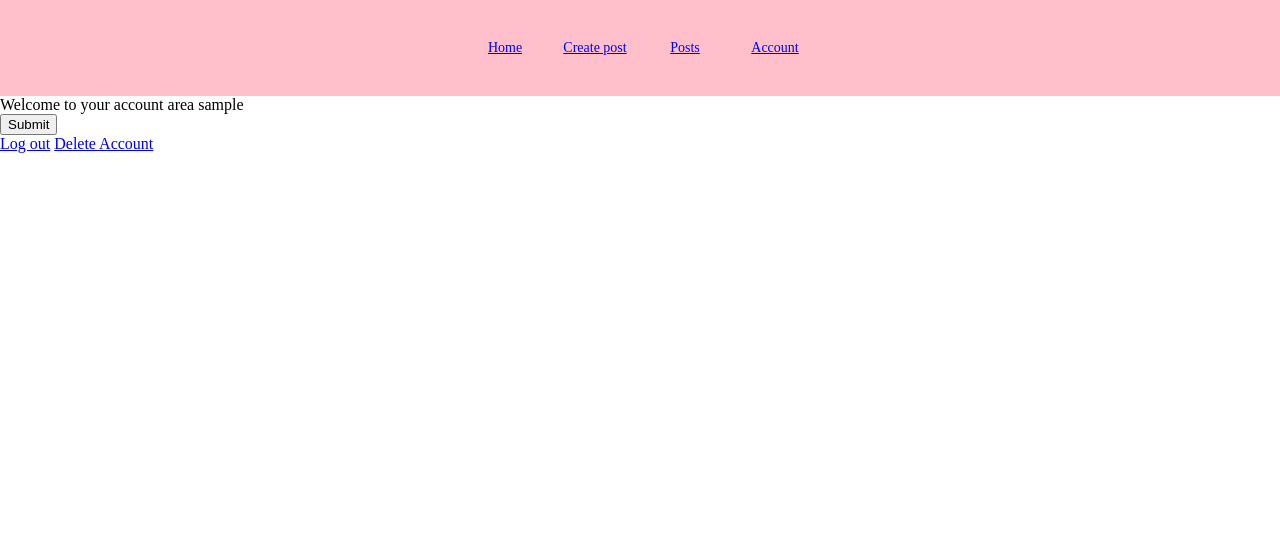
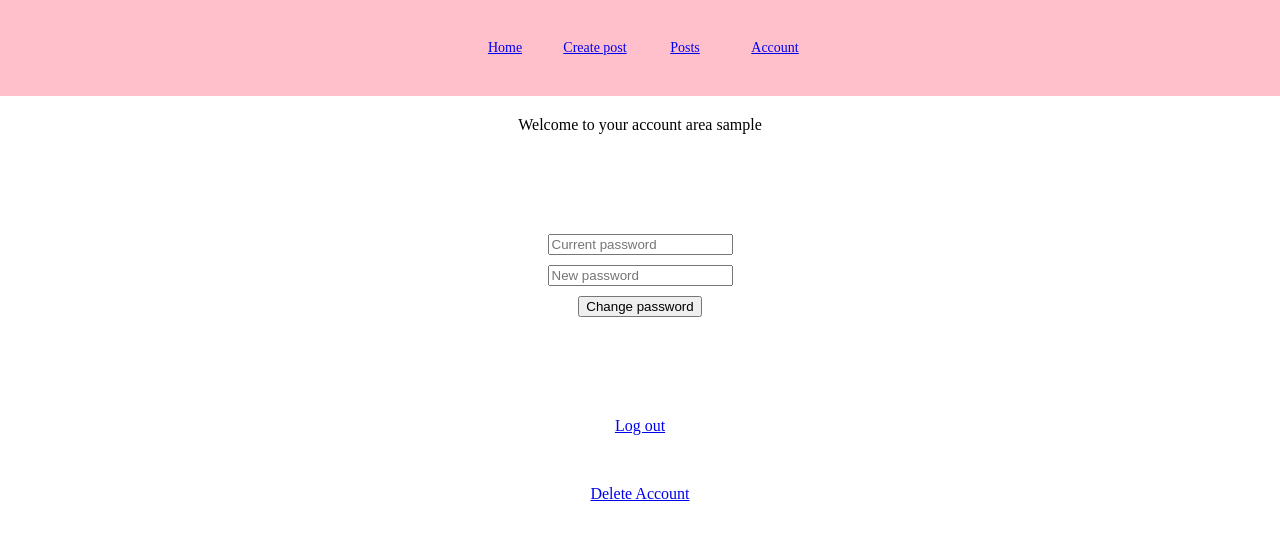
Before and after one commit to benhurst1/journal_app, a Flask app: page /account in a window 1280 px wide. Shown: the top 540 px of the page. Run offline with Flask 3, Linux system fonts and the light colour scheme; the visitor is signed in with stand-in values (Sample User, id 1).

Commit message:
first major version complete

```diff
--- a/app.py
+++ b/app.py
@@ -34,7 +34,9 @@ def create_post():
                 post = PostController(DatabaseConnection()).get_one_post(post_id)
                 return render_template("createpost.html", post=post)
         if request.method == "POST":
-            post_id = request.args["id"]
+            post_id = None
+            if request.form.get("post-id") != "":
+                post_id = request.form.get("post-id")
             title = request.form.get("post-title")
             body = request.form.get("post-body")
             created_at = str(datetime.datetime.now())
--- a/lib/post/post_controller.py
+++ b/lib/post/post_controller.py
@@ -5,7 +5,7 @@ class PostController:
     def __init__(self, connection):
         self._connection = connection
 
-    def add_post(self, user_id, title, body, created_at, id=None):
+    def add_post(self, user_id, title, body, created_at, id):
         if id == None:
             rows = self._connection.execute(
                 """INSERT INTO posts (user_id, title, body, created_at, last_edited, published) VALUES(%s, %s, %s, %s, %s, %s) RETURNING *""",
--- a/static/style.css
+++ b/static/style.css
@@ -80,3 +80,22 @@ label {
   flex-direction: row;
   justify-content: space-around;
 }
+
+.post-view-container {
+  display: flex;
+  flex-direction: column;
+  margin: 50px auto;
+  width: 400px;
+  justify-content: center;
+  align-items: flex-start;
+  align-content: center;
+  gap: 20px;
+}
+
+#account-container {
+  display: flex;
+  flex-direction: column;
+  margin: 20px auto;
+  gap: 50px;
+  align-items: center;
+}
--- a/templates/_previewpost.html
+++ b/templates/_previewpost.html
@@ -1,7 +1,6 @@
 <div class="post-preview">
   <h3>{{post.title}}</h3>
   {% if post.created_at != post.edited_at %} {{post.edited_at}} {% endif %}
-  <p>{{post.body[:100]}}</p>
   <p>Created: {{post.created_at.strftime("%H:%M - %d/%m/%y")}}</p>
   <div class="post-preview-buttons">
     <a href="view?id={{post.id}}">View</a>
--- a/templates/account.html
+++ b/templates/account.html
@@ -8,18 +8,24 @@
     <link rel="icon" type="image/x-icon" href="static/imgs/favicon.ico" />
   </head>
   <body>
-    {% include '_navbar.html' %} {% if 'user_id' in session %}
-    <p>Welcome to your account area {{ session['username'] }}</p>
-    <form action="/changepassword" method="post">
-      <label
-        >Current password<input type="password" name="currentpass" />
-      </label>
-      <label>New password<input type="password" name="newpass" /></label>
-
-      <input type="submit" value="Submit" />
-    </form>
-    <a href="logout">Log out</a>
-    <a href="deleteaccount">Delete Account</a>
-    {% endif %}
+    {% include '_navbar.html' %}
+    <div id="account-container">
+      {% if 'user_id' in session %}
+      <p>Welcome to your account area {{ session['username'] }}</p>
+      <form action="/changepassword" method="post" class="user-form">
+        <label>Current password </label>
+        <input
+          type="password"
+          name="currentpass"
+          placeholder="Current password"
+        />
+        <label>New password</label>
+        <input type="password" name="newpass" placeholder="New password" />
+        <input type="submit" value="Change password" />
+      </form>
+      <a href="logout">Log out</a>
+      <a href="deleteaccount">Delete Account</a>
+      {% endif %}
+    </div>
   </body>
 </html>
--- a/templates/createpost.html
+++ b/templates/createpost.html
@@ -11,7 +11,7 @@
     {% include '_navbar.html' %}
 
     <form
-      action="createpost?id={{post.id}}"
+      action="createpost"
       method="post"
       id="create-post"
       class="post-create"
```
Also changed, not shown: templates/viewpost.html (+11 -9 lines).
